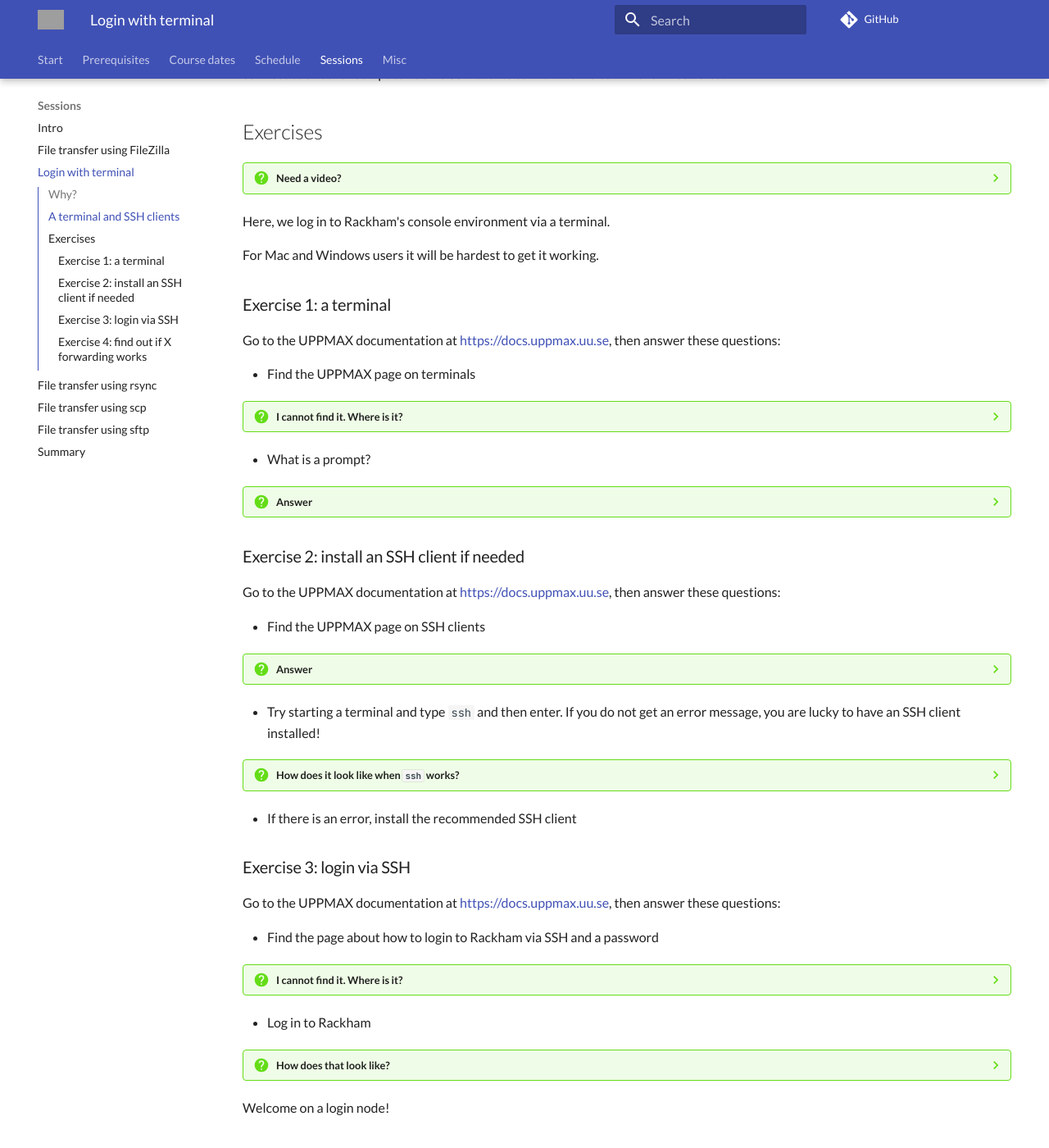
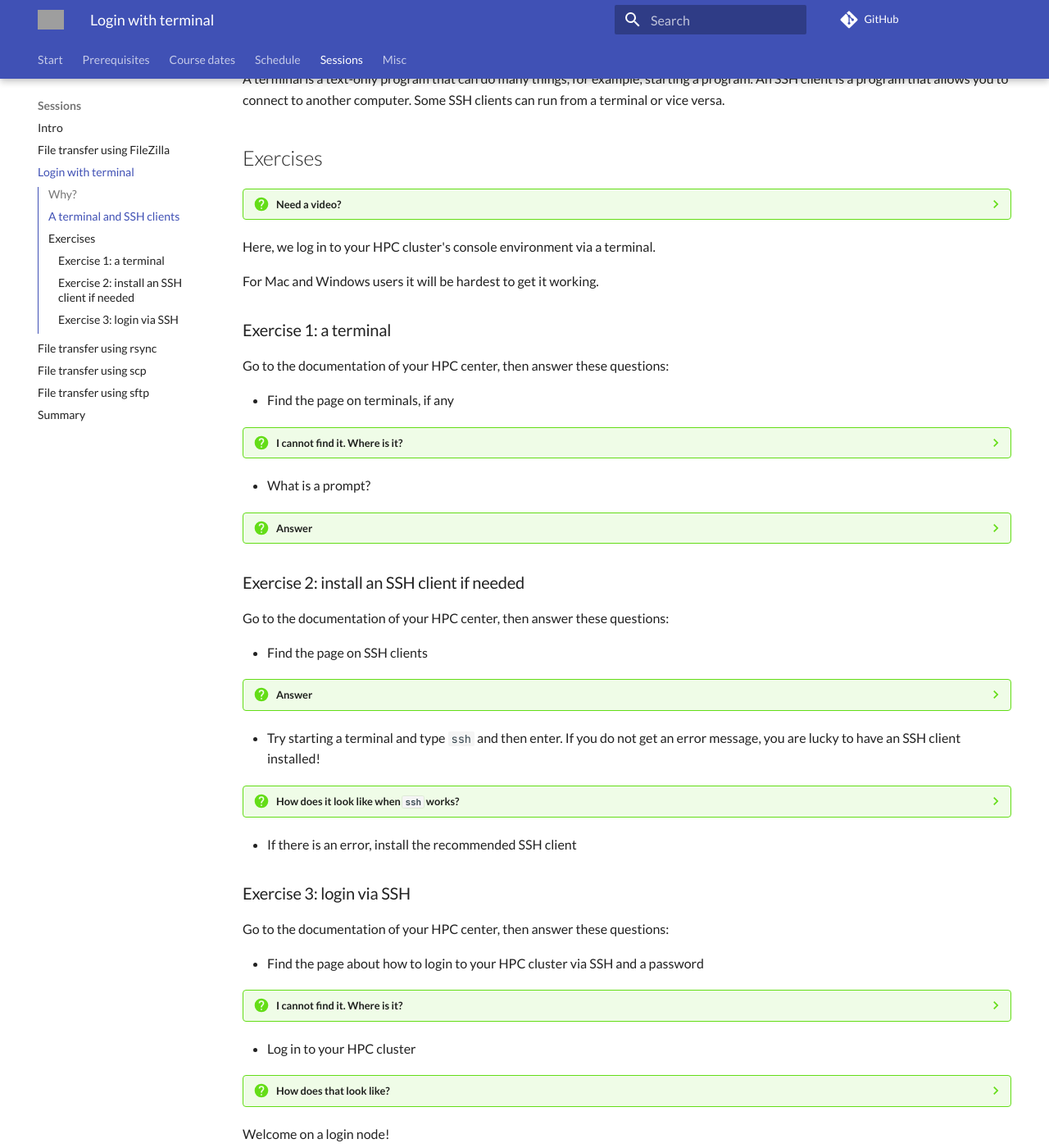
Before and after one commit to UPPMAX/naiss_file_transfer_course, an MkDocs documentation site: the page built from docs/sessions/login_terminal/README.md, in a window 1280 px wide and 1400 px high, scrolled down 807 px. Shown: the whole window at 82% size. Built offline with MkDocs 1.6.1 and Material for MkDocs 9.7.7, drawn with Linux system fonts in a browser that asks for light colours; comment, search, counter and statistics services are not loaded; some of the changed text lies outside the part shown; grey boxes are pictures that could not be loaded.

Commit message:
Draft on console login

````diff
--- a/docs/sessions/login_terminal/README.md
+++ b/docs/sessions/login_terminal/README.md
@@ -11,30 +11,30 @@ tags:
 
 !!!- info "Learning objectives"
 
-    - Practice using the UPPMAX documentation
+    - Practice using the documentation of your HPC center
     - Understand what a console environment is
     - Understand what a terminal is
     - Understand what a prompt is
     - Understand that after login, one is on a login node
     - If needed: has installed an SSH client
         - Windows: MobaXTerm
-    - Can log in to the console environment using a terminal with X forwarding
-    - Can determine if X forwarding works
+    - Can log in to the console environment using a terminal
 
 ???- question "For teachers"
 
     Teaching goals are:
 
-    - Learners have practiced using the UPPMAX documentation
+    - Learners have practiced using the documentation of their HPC cluster
     - Learners understand what a console environment is
     - Learners understand what a terminal is
     - Learners understand what a prompt is
     - Learners understand that after login, one is on a login node
     - If needed, learners have installed an SSH client
         - Windows: MobaXTerm
-    - Learners have logged in to the console environment
-      using a terminal with X forwarding
-    - Learners have determined if X forwarding works
+    - Learners have logged in to the console environment using a terminal
+
+    Teaching non-goals are:
+    - Use X forwarding
 
     Lesson plan:
 
@@ -59,12 +59,22 @@ tags:
     - What is SSH?
     - What is an SSH client?
     - Do you know any SSH clients?
+    - What is a login node?
+    - How to behave on a login node?
 
 ## Why?
 
 Using a terminal is powerful, where a remote desktop is clumsy.
 Copy-pasting text to a terminal on the remote desktop
 will quickly make you wonder if it cannot be done in a smarter way.
+
+???- question "But, this is already in the prerequisites???"
+
+    Yes, we indeed require you to have done this
+    [in the prerequisites](../prereqs/README.md).
+
+    The goal of this sessions (see 'Learning objectives' above)
+    is to gain more understanding about what you've already done.
 
 ## A terminal and SSH clients
 
@@ -77,24 +87,26 @@ Some SSH clients can run from a terminal or vice versa.
 
 ???- question "Need a video?"
 
-    [Here](https://youtu.be/FUNPZHEMC2s) is a video that shows
-    the solution of these exercises
+    The solution of these exercises can be found here:
 
-Here, we log in to Rackham's console environment via a terminal.
+    - [UPPMAX's Rackham](https://youtu.be/FUNPZHEMC2s)
+
+Here, we log in to your HPC cluster's console environment via a terminal.
 
 For Mac and Windows users it will be hardest to get it working.
 
 ### Exercise 1: a terminal
 
-Go to the UPPMAX documentation at
-[https://docs.uppmax.uu.se](https://docs.uppmax.uu.se),
+Go to the documentation of your HPC center,
 then answer these questions:
 
-- Find the UPPMAX page on terminals
+- Find the page on terminals, if any
 
 ???- question "I cannot find it. Where is it?"
 
-    You can find find it at <https://docs.uppmax.uu.se/software/terminal/>
+    - [UPPMAX's Rackham](https://docs.uppmax.uu.se/software/terminal/)
+
+    If it is absent, use your favorite search engine instead.
 
 - What is a prompt?
 
@@ -105,15 +117,16 @@ then answer these questions:
 
 ### Exercise 2: install an SSH client if needed
 
-Go to the UPPMAX documentation at
-[https://docs.uppmax.uu.se](https://docs.uppmax.uu.se),
+Go to the documentation of your HPC center,
 then answer these questions:
 
-- Find the UPPMAX page on SSH clients
+- Find the page on SSH clients
 
 ???- question "Answer"
 
-    You can find find it at <https://docs.uppmax.uu.se/software/ssh_client/>
+    - [UPPMAX's Rackham](https://docs.uppmax.uu.se/software/ssh_client/)
+
+    If it is absent, use your favorite search engine instead.
 
 - Try starting a terminal and type `ssh` and then enter.
   If you do not get an error message, you are lucky to have an SSH client
@@ -139,22 +152,20 @@ then answer these questions:
 
 ### Exercise 3: login via SSH
 
-Go to the UPPMAX documentation at
-[https://docs.uppmax.uu.se](https://docs.uppmax.uu.se),
+Go to the documentation of your HPC center,
 then answer these questions:
 
-- Find the page about how to login to Rackham via SSH and a password
+- Find the page about how to login to your HPC cluster via SSH and a password
 
 ???- question "I cannot find it. Where is it?"
 
-    You can find find it at
-    <https://docs.uppmax.uu.se/getting_started/login_rackham_console_password/>
+    - [UPPMAX's Rackham](https://docs.uppmax.uu.se/getting_started/login_rackham_console_password/)
 
-- Log in to Rackham
+- Log in to your HPC cluster
 
 ???- question "How does that look like?"
 
-    Your ouput will look similar to this:
+    For UPPMAX's Rackham, your output will look similar to this:
 
     <!-- Indeed, line lengths beyond 80 characters -->
     <!-- markdownlint-disable MD013 -->
@@ -183,30 +194,3 @@ then answer these questions:
 
 
 Welcome on a login node!
-
-### Exercise 4: find out if X forwarding works
-
-- Find the page about the program called `xeyes`
-
-???- question "I cannot find it. Where is it?"
-
-    You can find find it at <https://docs.uppmax.uu.se/software/xeyes/>
-
-- On a Rackham login node, run `xeyes`.
-
-???- question "How do I run it"
-
-    In your terminal, type:
-
-    ```bash
-    xeyes
-    ```
-
-    and press enter.
-
-- Conclude if X-forwarding works for you. If not, the UPPMAX page on SSH clients
-  hold some hints.
-
-???- question "Where is that page?"
-
-    You can find find it at <https://docs.uppmax.uu.se/software/ssh_client/>
````
